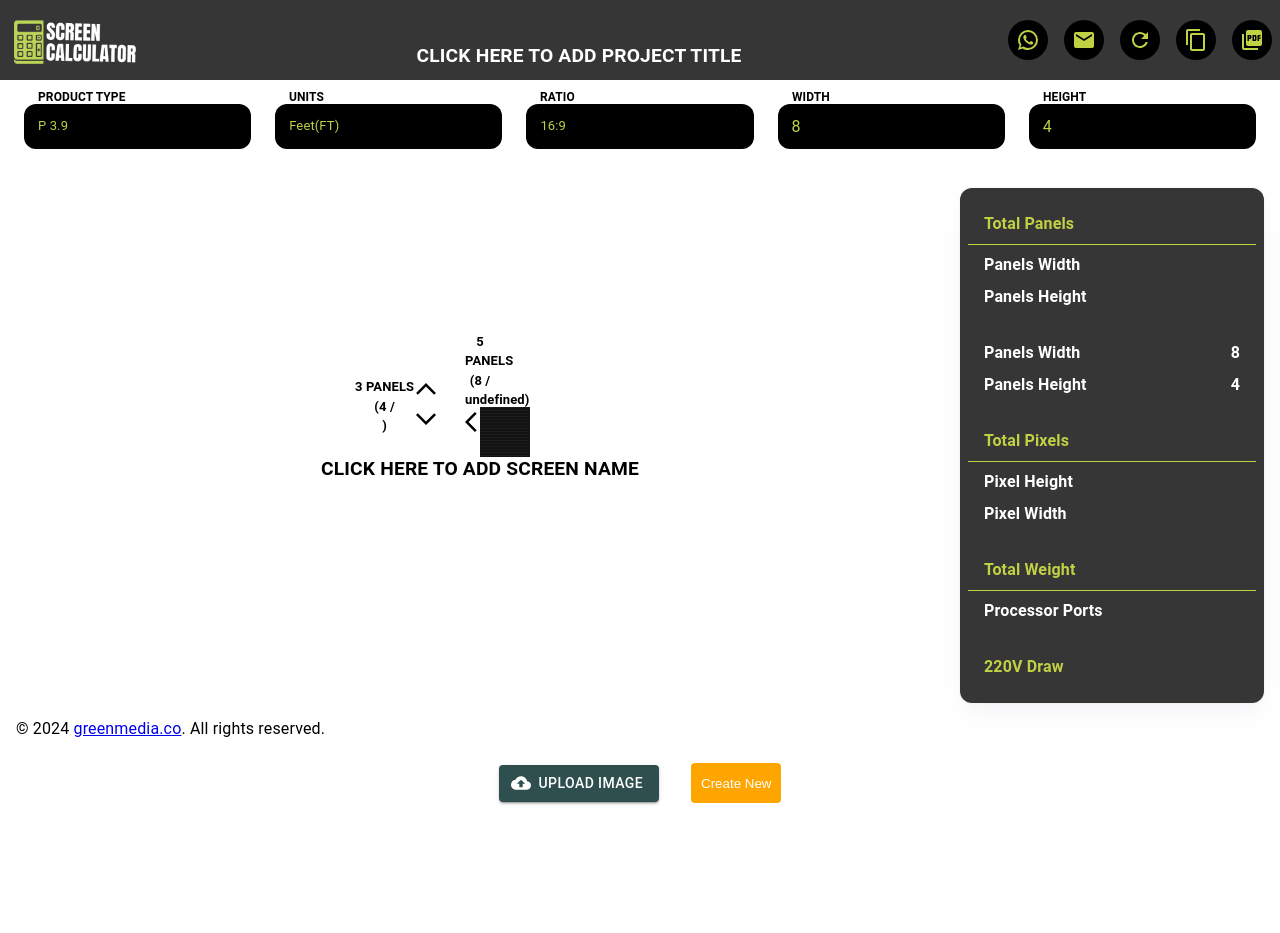
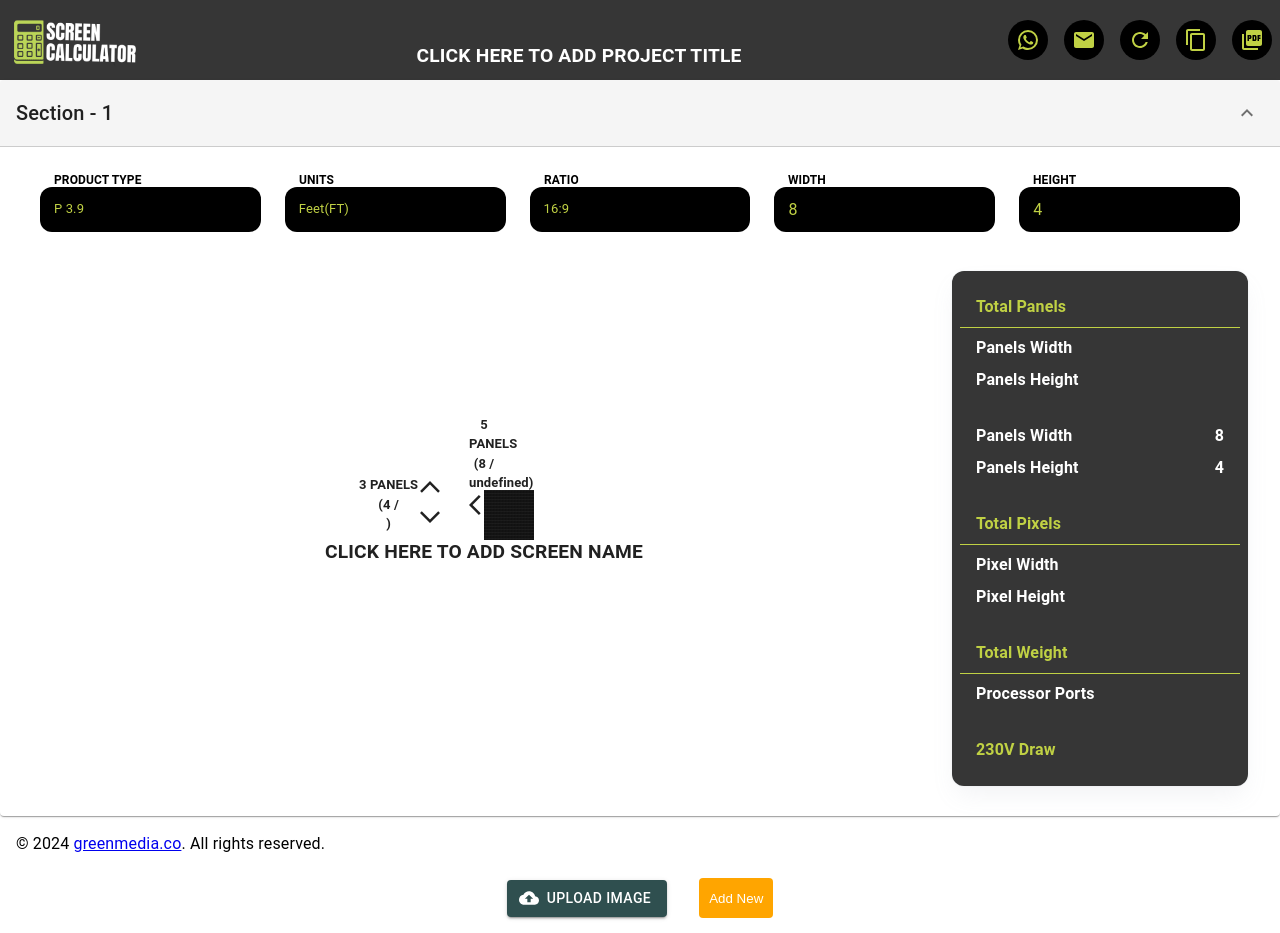
Before and after one commit to kusumachandu/screen-calculator, a React (Vite) app in the folder panel source/: page / in a window 1280 px wide. Before the commit the page ends 818 px from the top, so only its background shows below. Built offline with nearby package versions, Linux system fonts and the light colour scheme.

Commit message:
added collapse to the sections and updated the ui changes that mentioned

```diff
--- a/panel source/src/Panel.jsx
+++ b/panel source/src/Panel.jsx
@@ -1,7 +1,7 @@
 /* eslint-disable react/prop-types */
-import { Box } from "@mui/material";
+import { Box, Card, Collapse, IconButton, Typography } from "@mui/material";
 import Grid from "@mui/material/Grid2";
-import { useEffect, useRef, useState } from "react";
+import React, { useEffect, useRef, useState } from "react";
 // import SaveIcon from "@mui/icons-material/Save";
 import { ToastContainer } from "react-toastify";
 import { useNavigate, useParams } from "react-router-dom";
@@ -17,6 +17,7 @@ import PanelPlate from "./components/PanelPlates";
 import { togglePanelMatrixValue } from "./utils/togglePanelMatrix";
 import TotalPanels from "./components/TotalPanels";
 import PanelFormMobile from "./components/PanelFormMobile";
+import ExpandMoreIcon from "@mui/icons-material/ExpandMore";
 
 export default function Panel({ parentId, panelid }) {
   const screenHeight = window.innerHeight / 2;
@@ -30,6 +31,7 @@ export default function Panel({ parentId, panelid }) {
   const [showSettings, setSettings] = useState(false);
   const [isCreate, setIsCreate] = useState(false);
   const [isSectionCreated, setIsSectionCreated] = useState(false);
+
   const [sections, setSections] = useState([
     {
       product: "P 3.9",
@@ -45,6 +47,14 @@ export default function Panel({ parentId, panelid }) {
       activePanel: 15,
     },
   ]);
+  const [expandedIndex, setExpandedIndex] = useState(0); // Default expanded index is 0
+  const [printMode, setPrintMode] = useState(false);
+
+  const handleCollapseChange = (index) => {
+    if (!printMode) {
+      setExpandedIndex(expandedIndex === index ? null : index);
+    }
+  };
 
   // const baseURL = "https://api.screencalculator.in";
   const baseURL = "http://localhost:4000";
@@ -84,7 +94,7 @@ export default function Panel({ parentId, panelid }) {
         panelX: 5,
         panelY: 3,
         panelSize: 0,
-        screenName: "Click here to add a screen name",
+        screenName: "",
         activePanel: 15,
       },
     ]);
@@ -279,6 +289,8 @@ export default function Panel({ parentId, panelid }) {
     console.log(title);
     createPanel(id, title, sections, parentId);
   };
+
+  console.log(expandedIndex, "expanded index");
   return (
     <div>
       <div ref={componentRef} className="section-to-print">
@@ -291,13 +303,53 @@ export default function Panel({ parentId, panelid }) {
             handleTitleChange={handleTitleChange}
             logo={logo}
             componentRef={componentRef}
+            setPrintMode={setPrintMode}
           />
-          {sections.map((section, index) => {
-            return (
-              <div key={index} style={{ width: "100%" }} className="section">
+
+          <React.Fragment>
+            {sections.map((section, index) => (
+              <Card
+                id={`panel${index}-header`}
+                key={index}
+                sx={{ marginBottom: 2, width: "100%" }}
+              >
+                <Box
+                  display="flex"
+                  justifyContent="space-between"
+                  alignItems="center"
+                  sx={{
+                    cursor: "pointer",
+                    padding: "16px",
+                    backgroundColor:
+                      expandedIndex === index ? "#f5f5f5" : "white",
+                    borderBottom:
+                      expandedIndex === index ? "1px solid #ccc" : "none",
+                  }}
+                  onClick={() => handleCollapseChange(index)}
+                >
+                  <Typography variant="h6">
+                    {section.screenName || "Section"} - {index + 1}
+                  </Typography>
+                  <IconButton size="small">
+                    <ExpandMoreIcon
+                      sx={{
+                        transform:
+                          expandedIndex === index
+                            ? "rotate(180deg)"
+                            : "rotate(0deg)",
+                        transition: "transform 0.3s",
+                      }}
+                    />
+                  </IconButton>
+                </Box>
+                <Collapse
+                  in={expandedIndex === index || printMode}
+                  timeout="auto"
+                >
+                  <Box sx={{ padding: "16px" }} className="section">
                     <Box
                       width={"100%"}
-                  display={{ base: "none", md: "block", lg: "block" }}
+                      display={{ xs: "none", md: "block", lg: "block" }}
                     >
                       <PanelDimensionsForm
                         handleProductChange={(e) =>
@@ -310,7 +362,11 @@ export default function Panel({ parentId, panelid }) {
                           handleSectionChange(index, "ratio", e.target.value)
                         }
                         handleHorizontalChange={(e) =>
-                      handleSectionChange(index, "horizontal", e.target.value)
+                          handleSectionChange(
+                            index,
+                            "horizontal",
+                            e.target.value
+                          )
                         }
                         handleVerticalChange={(e) =>
                           handleSectionChange(index, "vertical", e.target.value)
@@ -321,7 +377,7 @@ export default function Panel({ parentId, panelid }) {
                         section={section}
                       />
                     </Box>
-                <Box display={{ base: "block", md: "none" }}>
+                    <Box display={{ xs: "block", md: "none" }}>
                       <PanelFormMobile
                         handleProductChange={(e) =>
                           handleSectionChange(index, "product", e.target.value)
@@ -333,20 +389,25 @@ export default function Panel({ parentId, panelid }) {
                           handleSectionChange(index, "ratio", e.target.value)
                         }
                         handleHorizontalChange={(e) =>
-                      handleSectionChange(index, "horizontal", e.target.value)
+                          handleSectionChange(
+                            index,
+                            "horizontal",
+                            e.target.value
+                          )
                         }
                         handleVerticalChange={(e) =>
                           handleSectionChange(index, "vertical", e.target.value)
                         }
+                        handleCollapseChange={handleCollapseChange}
+                        expandedIndex={expandedIndex}
                         setSettings={setSettings}
                         showSettings={showSettings}
                         sectionIndex={index}
-                    section={section}
                         sections={sections}
                       />
                     </Box>
                     <Box
-                  display={{ base: "block", md: "flex" }}
+                      display={{ xs: "block", md: "flex" }}
                       alignItems={"center"}
                     >
                       <PanelPlate
@@ -369,12 +430,13 @@ export default function Panel({ parentId, panelid }) {
                         parentId={parentId}
                         title={title}
                       />
-
                       <TotalPanels panelData={section} />
                     </Box>
-              </div>
-            );
-          })}
+                  </Box>
+                </Collapse>
+              </Card>
+            ))}
+          </React.Fragment>
         </Grid>
         <Copyright />
       </div>
@@ -406,7 +468,7 @@ export default function Panel({ parentId, panelid }) {
                 backgroundColor: "orange",
               }}
             >
-              Create New
+              Add New
             </button>
           )}
         </Box>
--- a/panel source/src/components/PanelPlates.jsx
+++ b/panel source/src/components/PanelPlates.jsx
@@ -95,7 +95,7 @@ export default function PanelPlate({
         justifyContent={"center"}
         flexDirection={"column"}
         minHeight={{ md: "68vh", xs: "60vh" }}
-        // maxHeight={{ md: "85vh", xs: "60vh" }}
+        maxHeight={{ md: "85vh", xs: "60vh" }}
         overflow={"hidden"}
         alignItems={"center"}
       >
@@ -112,11 +112,12 @@ export default function PanelPlate({
         >
           <Box
             position={"absolute"}
-            height={`${panelY * panelSize}px`}
+            height={`${panelY * panelSize + 30}px`}
             left={-125}
             display={{ md: "flex", xs: "none", sm: "flex" }}
             justifyContent={"center"}
             alignItems={"center"}
+            zIndex={999}
             //   bottom={15}
           >
             <Box
--- a/panel source/src/components/TotalPanels.jsx
+++ b/panel source/src/components/TotalPanels.jsx
@@ -135,6 +135,20 @@ const TotalPanels = ({ panelData, sectionIndex }) => {
             display={"flex"}
             justifyContent={"space-between"}
             alignItems={"center"}
+            px={2}
+            mb={1}
+          >
+            <Typography fontWeight={600} color="white">
+              Pixel Width
+            </Typography>
+            <Typography fontWeight={600} color="white">
+              {panelData?.pixelWidth}
+            </Typography>
+          </Box>
+          <Box
+            display={"flex"}
+            justifyContent={"space-between"}
+            alignItems={"center"}
             mb={1}
             px={2}
           >
@@ -143,20 +157,6 @@ const TotalPanels = ({ panelData, sectionIndex }) => {
             </Typography>
             <Typography fontWeight={600} color="white">
               {panelData?.pixelHeight}
-            </Typography>
-          </Box>
-          <Box
-            display={"flex"}
-            justifyContent={"space-between"}
-            alignItems={"center"}
-            px={2}
-            mb={1}
-          >
-            <Typography fontWeight={600} color="white">
-              Pixel Width
-            </Typography>
-            <Typography fontWeight={600} color="white">
-              {panelData?.pixelWidth}
             </Typography>
           </Box>
         </Box>
@@ -218,7 +218,7 @@ const TotalPanels = ({ panelData, sectionIndex }) => {
             //   borderBottom={"1px solid #303f9f"}
           >
             <Typography fontWeight={600} color="#c0d144">
-              220V Draw
+              230V Draw
             </Typography>
             <Typography fontWeight={600} color="#c0d144">
               {panelData?.totalAMPS}
```
Also changed, not shown: panel source/src/components/Header.jsx (+61 -40 lines), panel source/src/components/PanelFormMobile.jsx (+50 -13 lines), 1 other file (tests, documents, lock files or other folders). Lines whose indentation alone changed are shown as unchanged.
